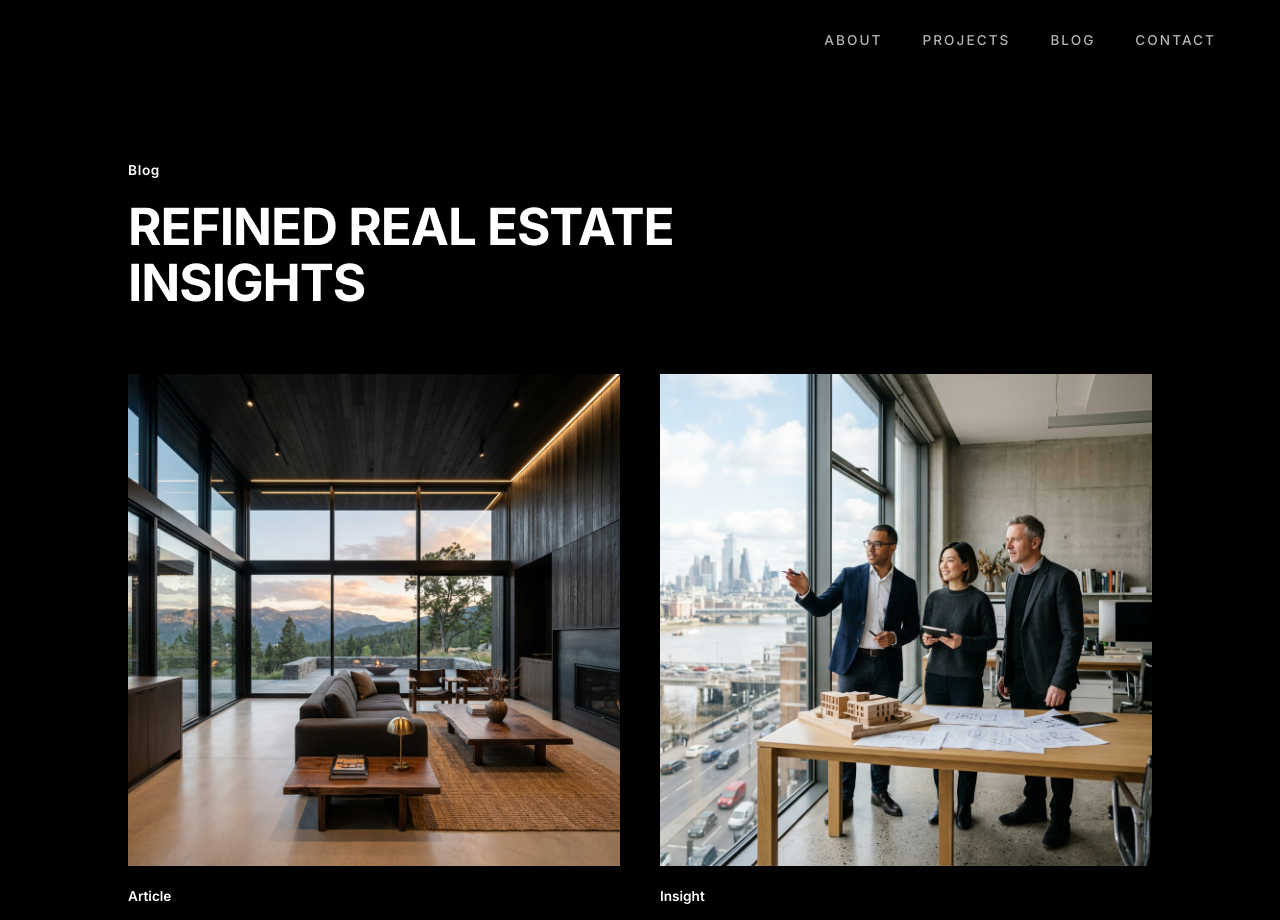
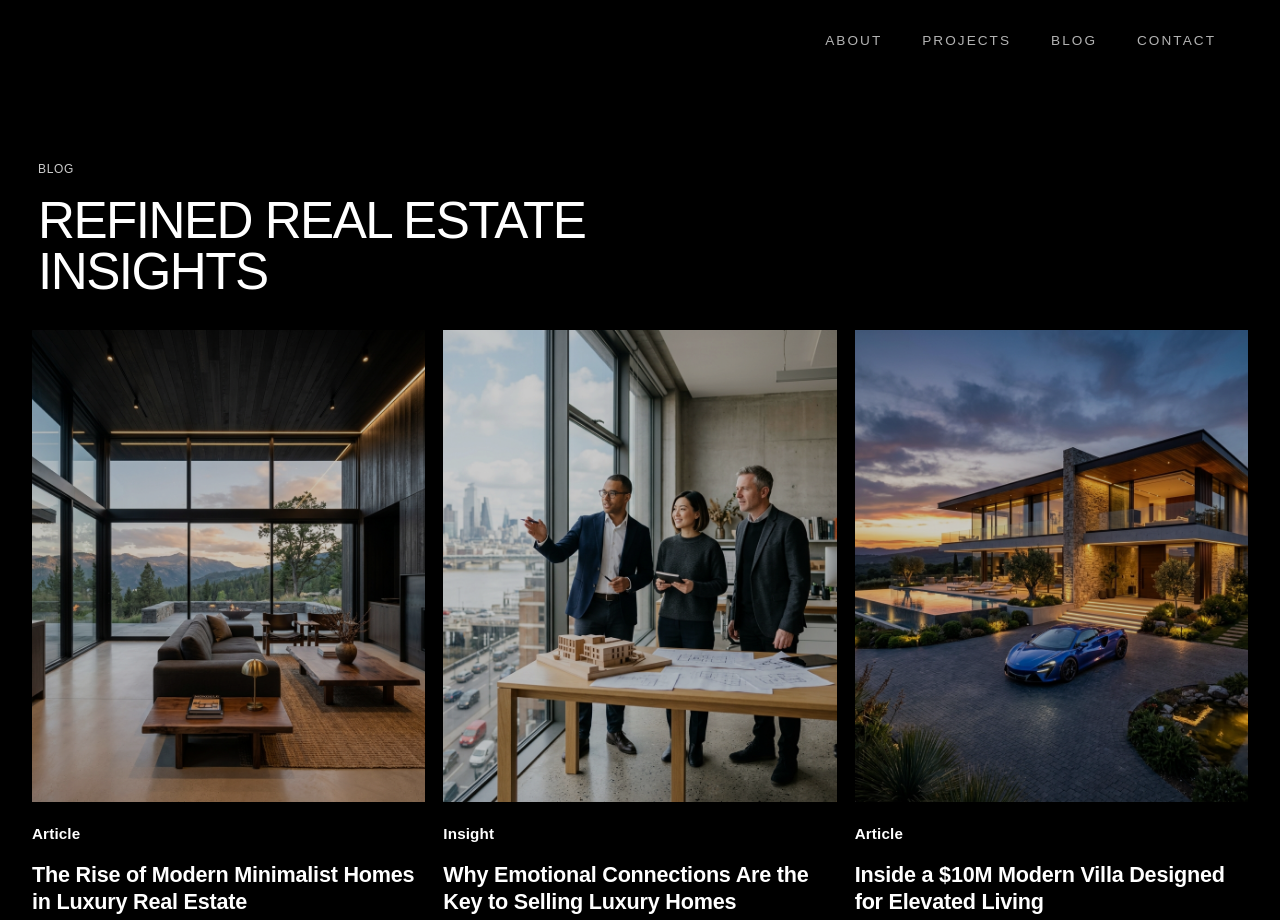
Before and after one commit to willowysolutionsoffice/attiks, a Next.js app: page /blog in a window 1280 px wide. Shown: the top 920 px of the page. Built offline with nearby package versions, Linux system fonts and the light colour scheme.

Commit message:
blog page corrected

```diff
--- a/src/app/blog/page.tsx
+++ b/src/app/blog/page.tsx
@@ -2,7 +2,6 @@
 
 import Navbar from '@/components/Navbar';
 import Footer from '@/components/Footer';
-import { motion } from 'framer-motion';
 import Image from 'next/image';
 
 const articles = [
@@ -43,57 +42,76 @@ export default function BlogPage() {
     <main style={{ background: '#000', minHeight: '100vh', color: '#fff', display: 'flex', flexDirection: 'column' }}>
       <Navbar />
 
-      <section style={{ padding: '160px 10% 120px', flex: 1 }}>
-        <div style={{ maxWidth: '1400px', margin: '0 auto' }}>
+      <section style={{ padding: '160px 2.5% 120px', flex: 1 }}>
+        <div style={{ maxWidth: '100%', margin: '0 auto' }}>
 
           {/* Header */}
-          <motion.div
-            initial={{ opacity: 0, y: 20 }}
-            animate={{ opacity: 1, y: 0 }}
-            transition={{ duration: 0.8 }}
-            style={{ marginBottom: '4rem' }}
-          >
-            <p style={{ fontSize: '0.85rem', fontWeight: 600, color: '#fff', marginBottom: '1rem', letterSpacing: '0.05em' }}>
+          <div style={{ marginBottom: '2rem', paddingLeft: '0.5%' }}>
+            <p style={{
+              fontSize: '0.75rem',
+              fontWeight: 500,
+              color: '#fff',
+              marginBottom: '1rem',
+              letterSpacing: '0.05em',
+              textTransform: 'uppercase',
+              opacity: 0.8
+            }}>
               Blog
             </p>
-            <h1 style={{ fontSize: 'clamp(2.5rem, 4vw, 3.5rem)', fontWeight: 700, color: '#fff', lineHeight: 1.1, letterSpacing: '-0.02em', textTransform: 'uppercase' }}>
+            <h1 style={{
+              fontSize: 'clamp(2.2rem, 4.5vw, 3.2rem)',
+              fontWeight: 500,
+              color: '#fff',
+              lineHeight: '1.0',
+              letterSpacing: '-0.03em',
+              textTransform: 'uppercase'
+            }}>
               REFINED REAL ESTATE<br />INSIGHTS
             </h1>
-          </motion.div>
+          </div>
 
           {/* Grid */}
-          <div style={{ display: 'grid', gridTemplateColumns: 'repeat(auto-fit, minmax(320px, 1fr))', gap: '40px' }}>
+          <div style={{ display: 'grid', gridTemplateColumns: 'repeat(3, 1fr)', gap: '18px' }}>
             {articles.map((article, index) => (
-              <motion.div
+              <div
                 key={index}
-                initial={{ opacity: 0, y: 30 }}
-                animate={{ opacity: 1, y: 0 }}
-                transition={{ duration: 0.8, delay: index * 0.1 }}
-                style={{ cursor: 'pointer' }}
-                onMouseEnter={(e) => {
-                  const img = e.currentTarget.querySelector('img');
-                  if (img) img.style.transform = 'scale(1.05)';
-                }}
-                onMouseLeave={(e) => {
-                  const img = e.currentTarget.querySelector('img');
-                  if (img) img.style.transform = 'scale(1)';
-                }}
+                style={{ cursor: 'pointer', display: 'flex', flexDirection: 'column' }}
               >
-                <div style={{ position: 'relative', width: '100%', aspectRatio: '1/1', marginBottom: '20px', overflow: 'hidden' }}>
+                <div style={{
+                  position: 'relative',
+                  width: '100%',
+                  aspectRatio: '1/1.2',
+                  marginBottom: '20px',
+                  overflow: 'hidden'
+                }}>
                   <Image
                     src={article.image}
                     alt={article.title}
                     fill
-                    style={{ objectFit: 'cover', transition: 'transform 0.6s cubic-bezier(0.16, 1, 0.3, 1)' }}
+                    className="property-card-img"
+                    style={{ objectFit: 'cover' }}
                   />
                 </div>
-                <p style={{ fontSize: '0.85rem', color: '#fff', marginBottom: '8px', fontWeight: 600 }}>
+                <p style={{
+                  fontSize: '0.95rem',
+                  color: '#fff',
+                  marginBottom: '1rem',
+                  fontWeight: 600,
+                  letterSpacing: '0.01em'
+                }}>
                   {article.category}
                 </p>
-                <h3 style={{ fontSize: '1.25rem', color: '#fff', fontWeight: 500, lineHeight: '1.4', letterSpacing: '-0.01em' }}>
+                <h3 style={{
+                  fontSize: '1.35rem',
+                  color: '#fff',
+                  fontWeight: 600,
+                  lineHeight: '1.25',
+                  letterSpacing: '-0.01em',
+                  textTransform: 'none'
+                }}>
                   {article.title}
                 </h3>
-              </motion.div>
+              </div>
             ))}
           </div>
 
--- a/src/app/globals.css
+++ b/src/app/globals.css
@@ -3,7 +3,7 @@
   --foreground: #ffffff;
   --accent: #ffffff;
   --overlay: rgba(0, 0, 0, 0.6);
-  --font-primary: 'Inter', -apple-system, BlinkMacSystemFont, 'Segoe UI', Roboto, Helvetica, Arial, sans-serif;
+  --font-primary: 'Switzer', 'Switzer Placeholder', sans-serif;
   --transition-smooth: all 0.6s cubic-bezier(0.16, 1, 0.3, 1);
 }
 
--- a/src/app/layout.tsx
+++ b/src/app/layout.tsx
@@ -1,11 +1,5 @@
 import type { Metadata } from "next";
-import { Inter } from "next/font/google";
 import "./globals.css";
-
-const inter = Inter({
-  subsets: ["latin"],
-  variable: "--font-inter",
-});
 
 export const metadata: Metadata = {
   title: "ATTIXS | Modern Architectural Masterpieces",
@@ -19,7 +13,7 @@ export default function RootLayout({
 }>) {
   return (
     <html lang="en">
-      <body className={inter.className}>{children}</body>
+      <body>{children}</body>
     </html>
   );
 }
```
